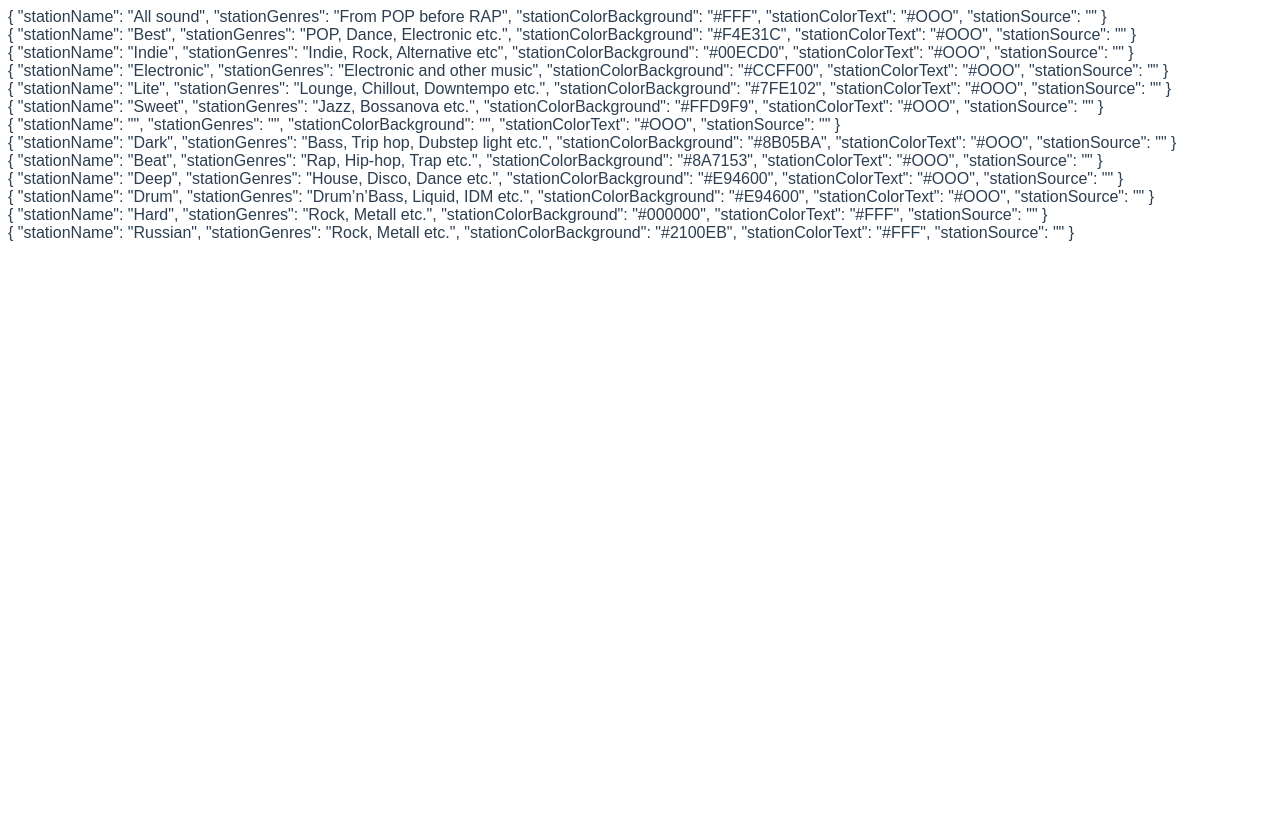
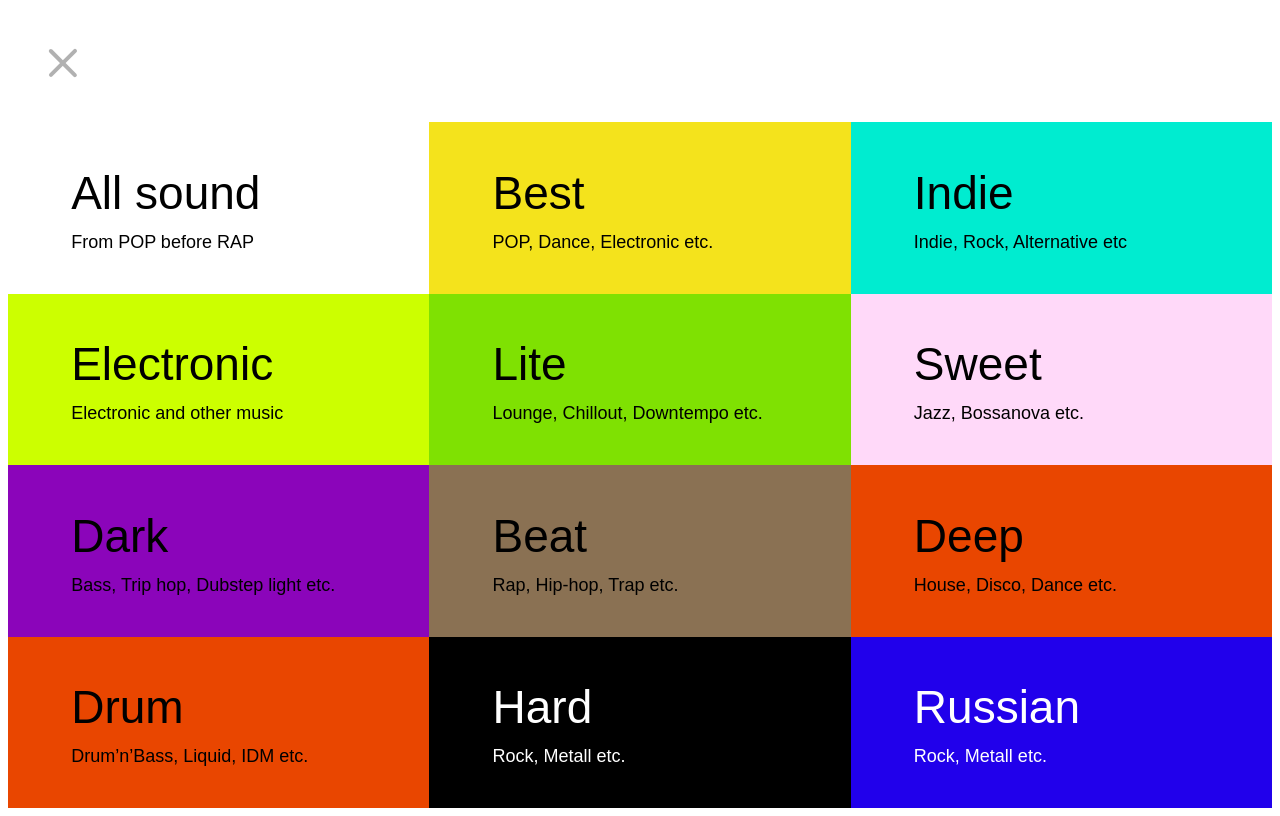
Before and after one commit to lyucean/soundsession, a Vue app: page /selectStation in a window 1280 px wide. Built offline with nearby package versions, Linux system fonts and the light colour scheme.

Commit message:
анимация появления выбора станций

```diff
--- a/src/components/Home/Home.vue
+++ b/src/components/Home/Home.vue
@@ -2,7 +2,7 @@
   <div class="home">
     <div class="home__selector">
       <router-link to="/selectStation">
-        <img class="home__selector-station-icon" src="../../assets/selector_station_icon.svg">
+        <img class="home__selector-station-icon" src="../../assets/selector_station_open.svg">
       </router-link>
     </div>
     <div class="home__menu">
@@ -15,5 +15,5 @@
     </div>
   </div>
 </template>
+<style src="./Home.css" scoped></style>
 <script src="./Home.js"></script>
-<style src="./Home.css" scoped></style>
--- /dev/null
+++ b/src/components/selectStation/selectStation.css
@@ -0,0 +1,54 @@
+/* Струкутра страницы */
+.select-station {
+    display: grid;
+    grid-template-columns: 1fr;
+    grid-template-rows: 114px 1fr;
+    grid-template-areas:
+            "select-station__close"
+            "select-station__grid";
+    height: 100vh;
+}
+.select-station__close {
+    grid-area: select-station__close;
+}
+.select-station__close-icon {
+    margin: 40px;
+    opacity: 30%;
+}
+.select-station__grid {
+    grid-area: select-station__grid;
+    display: grid;
+    grid-template-columns: 1fr 1fr 1fr;
+    background: #fff2ff;
+}
+/* Станции */
+.station {
+    display: grid;
+    align-items: center;
+}
+.station_link {
+    text-decoration: none;
+}
+.station_wrap {
+    height: auto;
+    width: auto;
+    margin-left: 15%;
+    margin-right: 10%;
+    text-decoration: none;
+}
+.station__title {
+    font-size: 46px;
+    line-height: 68px;
+}
+.station__genres {
+    font-size: 18px;
+    line-height: 30px;
+}
+/* Анимация поялвления */
+.station_link-appear-active-class{
+    opacity: 0;
+    transition-duration: 300ms;
+}
+.station_link-appear-to-class{
+    opacity: 1;
+}
--- a/src/components/selectStation/selectStation.vue
+++ b/src/components/selectStation/selectStation.vue
@@ -1,22 +1,42 @@
 <template>
-      <div id="selectStation">
-<!--        <router-link to="/">выбрал станцию</router-link>-->
-        <div v-for="data in myStations">{{data}}</div>
-      </div>
+  <div class="select-station">
+    <div class="select-station__close">
+      <router-link to="/">
+        <img class="select-station__close-icon" src="../../assets/selector_station_close.svg">
+        </router-link>
+    </div>
+      <transition-group class="select-station__grid"
+                        appear
+                        appear-to-class="station_link-appear-to-class"
+                        appear-active-class="station_link-appear-active-class"
+                        tag="div">
+          <div class="station" v-for="(station, index) in myStations"
+               v-bind:key="index"
+               v-bind:data-index="index"
+               v-bind:style="{ background: station.colorBackground, 'transition-delay': index * 50 + 'ms' }">
+          <router-link to="/" class="station_link">
+            <div class="station_wrap"
+                 v-bind:style="{ color: station.colorText}">
+              <div class="station__title">{{station.title}}</div>
+              <div class="station__genres">{{station.genres}}</div>
+            </div>
+          </router-link>
+        </div>
+      </transition-group>
+  </div>
 </template>
 
+<style src="./selectStation.css" scoped></style>
 <script>
 import stations from '../../data/stations.js'
-export default{
+
+export default {
+  el: 'select-station',
   name: 'selectStation',
-  data(){
-    return{
+  data () {
+    return {
       myStations: stations
     }
-  }
+  },
 }
 </script>
-
-<style scoped>
-
-</style>
--- a/src/data/stations.js
+++ b/src/data/stations.js
@@ -1,93 +1,86 @@
 export default [
   {
-    stationName: "All sound",
-    stationGenres: "From POP before RAP",
-    stationColorBackground: "#FFF",
-    stationColorText: "#OOO",
+    title: "All sound",
+    genres: "From POP before RAP",
+    colorBackground: "#FFF",
+    colorText: "#000",
     stationSource: "",
   },
   {
-    stationName: "Best",
-    stationGenres: "POP, Dance, Electronic etc.",
-    stationColorBackground: "#F4E31C",
-    stationColorText: "#OOO",
+    title: "Best",
+    genres: "POP, Dance, Electronic etc.",
+    colorBackground: "#F4E31C",
+    colorText: "#000",
     stationSource: "",
   },
   {
-    stationName: "Indie",
-    stationGenres: "Indie, Rock, Alternative etc",
-    stationColorBackground: "#00ECD0",
-    stationColorText: "#OOO",
+    title: "Indie",
+    genres: "Indie, Rock, Alternative etc",
+    colorBackground: "#00ECD0",
+    colorText: "#000",
     stationSource: "",
   },
   {
-    stationName: "Electronic",
-    stationGenres: "Electronic and other music",
-    stationColorBackground: "#CCFF00",
-    stationColorText: "#OOO",
+    title: "Electronic",
+    genres: "Electronic and other music",
+    colorBackground: "#CCFF00",
+    colorText: "#000",
     stationSource: "",
   },
   {
-    stationName: "Lite",
-    stationGenres: "Lounge, Chillout, Downtempo etc.",
-    stationColorBackground: "#7FE102",
-    stationColorText: "#OOO",
+    title: "Lite",
+    genres: "Lounge, Chillout, Downtempo etc.",
+    colorBackground: "#7FE102",
+    colorText: "#000",
     stationSource: "",
   },
   {
-    stationName: "Sweet",
-    stationGenres: "Jazz, Bossanova etc.",
-    stationColorBackground: "#FFD9F9",
-    stationColorText: "#OOO",
+    title: "Sweet",
+    genres: "Jazz, Bossanova etc.",
+    colorBackground: "#FFD9F9",
+    colorText: "#000",
     stationSource: "",
   },
   {
-    stationName: "",
-    stationGenres: "",
-    stationColorBackground: "",
-    stationColorText: "#OOO",
+    title: "Dark",
+    genres: "Bass, Trip hop, Dubstep light etc.",
+    colorBackground: "#8B05BA",
+    colorText: "#000",
     stationSource: "",
   },
   {
-    stationName: "Dark",
-    stationGenres: "Bass, Trip hop, Dubstep light etc.",
-    stationColorBackground: "#8B05BA",
-    stationColorText: "#OOO",
+    title: "Beat",
+    genres: "Rap, Hip-hop, Trap etc.",
+    colorBackground: "#8A7153",
+    colorText: "#000",
     stationSource: "",
   },
   {
-    stationName: "Beat",
-    stationGenres: "Rap, Hip-hop, Trap etc.",
-    stationColorBackground: "#8A7153",
-    stationColorText: "#OOO",
+    title: "Deep",
+    genres: "House, Disco, Dance etc.",
+    colorBackground: "#E94600",
+    colorText: "#000",
     stationSource: "",
   },
   {
-    stationName: "Deep",
-    stationGenres: "House, Disco, Dance etc.",
-    stationColorBackground: "#E94600",
-    stationColorText: "#OOO",
+    title: "Drum",
+    genres: "Drum’n’Bass, Liquid, IDM etc.",
+    colorBackground: "#E94600",
+    colorText: "#000",
     stationSource: "",
   },
   {
-    stationName: "Drum",
-    stationGenres: "Drum’n’Bass, Liquid, IDM etc.",
-    stationColorBackground: "#E94600",
-    stationColorText: "#OOO",
+    title: "Hard",
+    genres: "Rock, Metall etc.",
+    colorBackground: "#000000",
+    colorText: "#FFF",
     stationSource: "",
   },
   {
-    stationName: "Hard",
-    stationGenres: "Rock, Metall etc.",
-    stationColorBackground: "#000000",
-    stationColorText: "#FFF",
-    stationSource: "",
-  },
-  {
-    stationName: "Russian",
-    stationGenres: "Rock, Metall etc.",
-    stationColorBackground: "#2100EB",
-    stationColorText: "#FFF",
+    title: "Russian",
+    genres: "Rock, Metall etc.",
+    colorBackground: "#2100EB",
+    colorText: "#FFF",
     stationSource: "",
   },
 ];
```
Also changed, not shown: src/assets/selector_station_close.svg (renamed from src/assets/menu_close.svg), src/assets/selector_station_open.svg.
